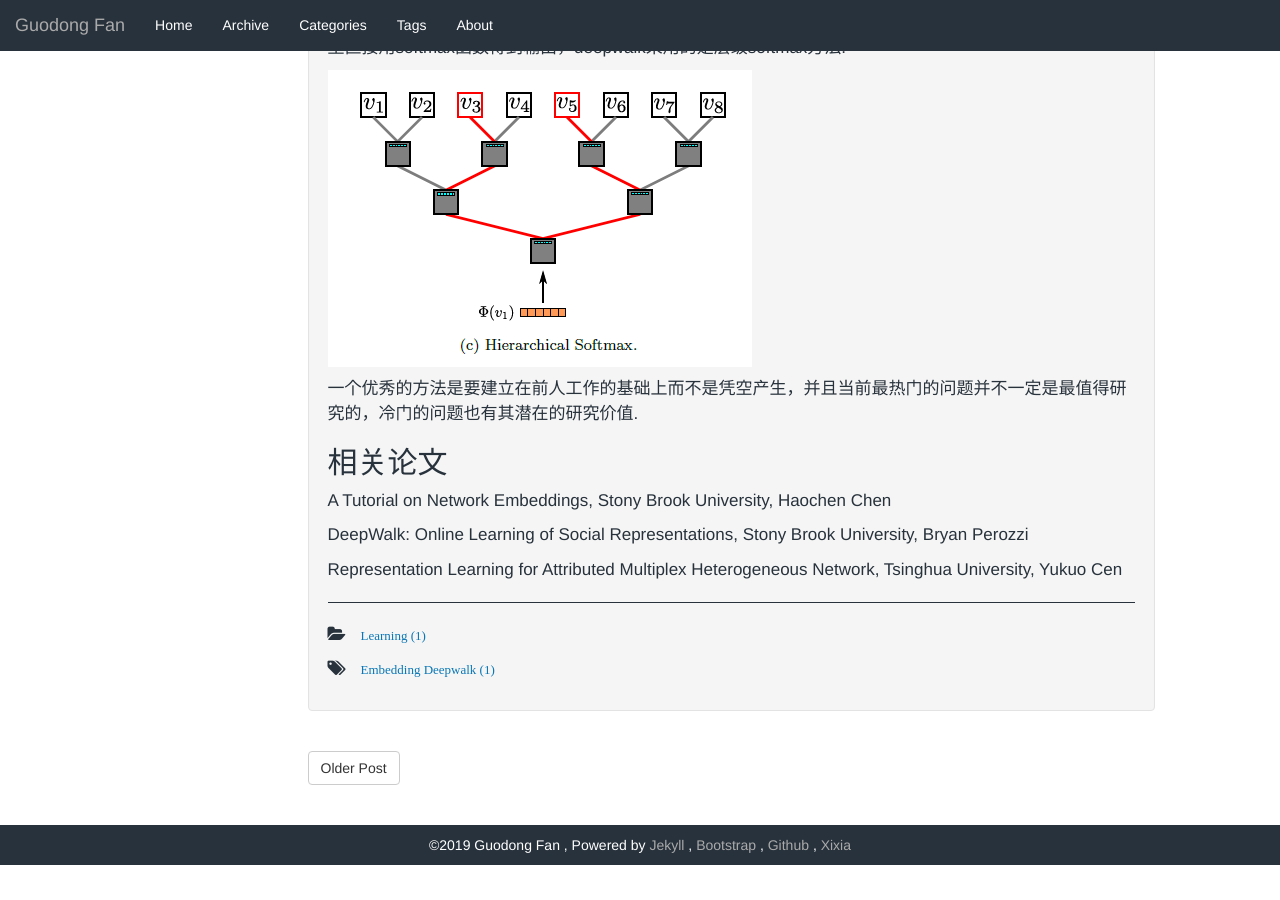
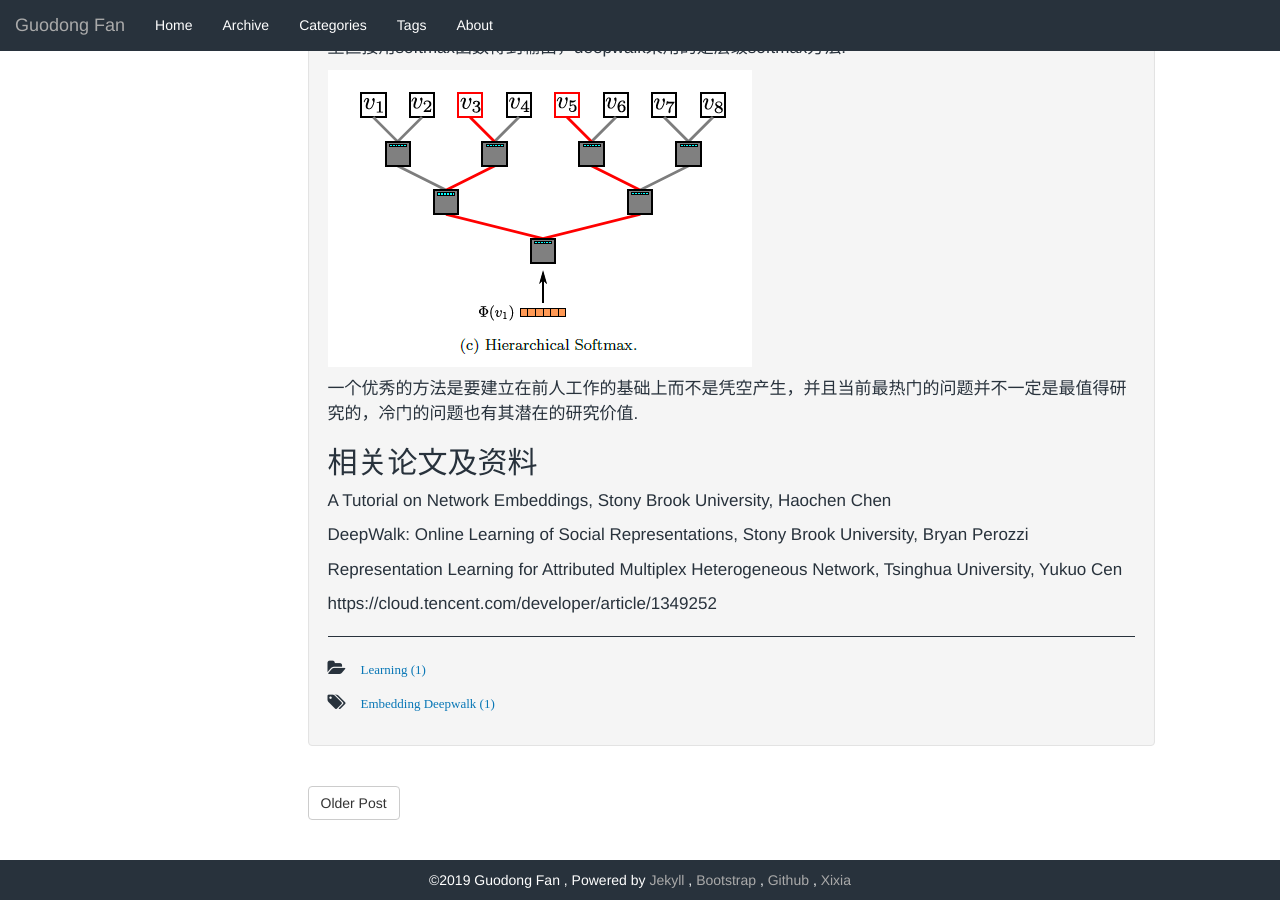
Before and after one commit to GuodongFan/GuodongFan.github.io, a Jekyll site: the page built from _posts/2019-08-22-Network-Embedding.md, in a window 1280 px wide and 900 px high, scrolled down 1235 px. Built offline with Jekyll 4.4.1, drawn with Linux system fonts in a browser that asks for light colours; our own code applies the rules of GitHub Pages for plain Markdown files; before the commit the page ends 2100 px from its top, so only the background shows below that.

Commit message:
Update 2019-08-22-Network-Embedding.md

```diff
--- a/_posts/2019-08-22-Network-Embedding.md
+++ b/_posts/2019-08-22-Network-Embedding.md
@@ -54,10 +54,12 @@ Measure indirect relationship between nodes.
 
 一个优秀的方法是要建立在前人工作的基础上而不是凭空产生，并且当前最热门的问题并不一定是最值得研究的，冷门的问题也有其潜在的研究价值.
 
-## 相关论文
+## 相关论文及资料
 
 A Tutorial on Network Embeddings, Stony Brook University, Haochen Chen
 
 DeepWalk: Online Learning of Social Representations, Stony Brook University, Bryan Perozzi
 
 Representation Learning for Attributed Multiplex Heterogeneous Network, Tsinghua University, Yukuo Cen
+
+https://cloud.tencent.com/developer/article/1349252
```
